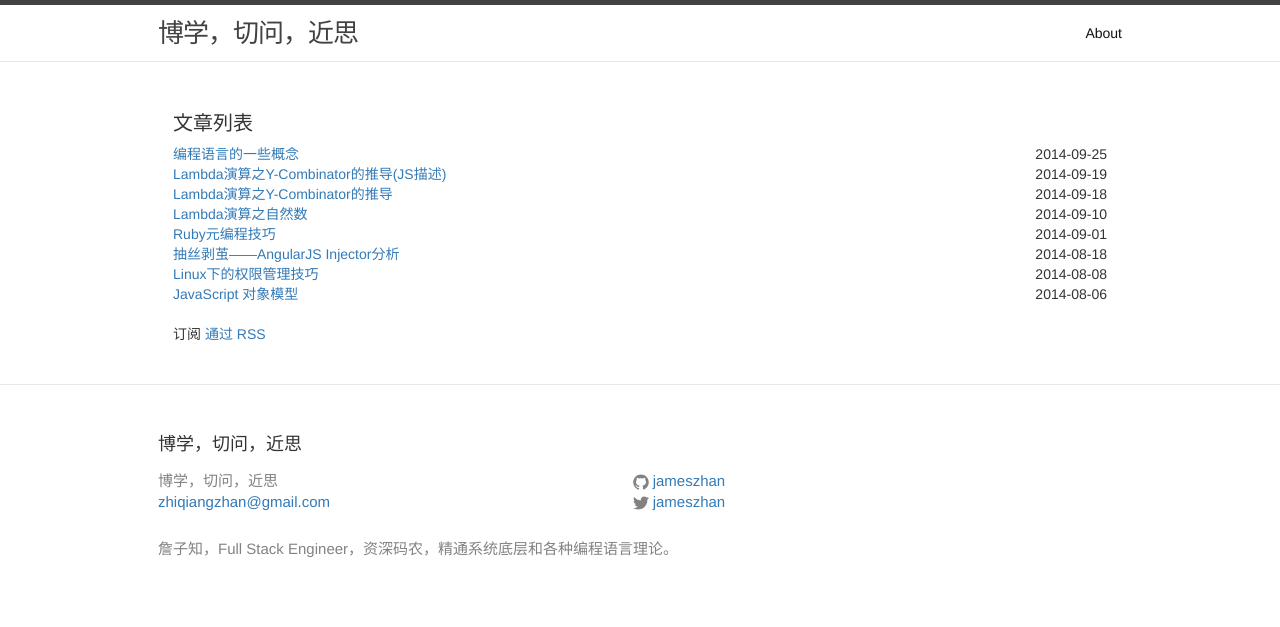
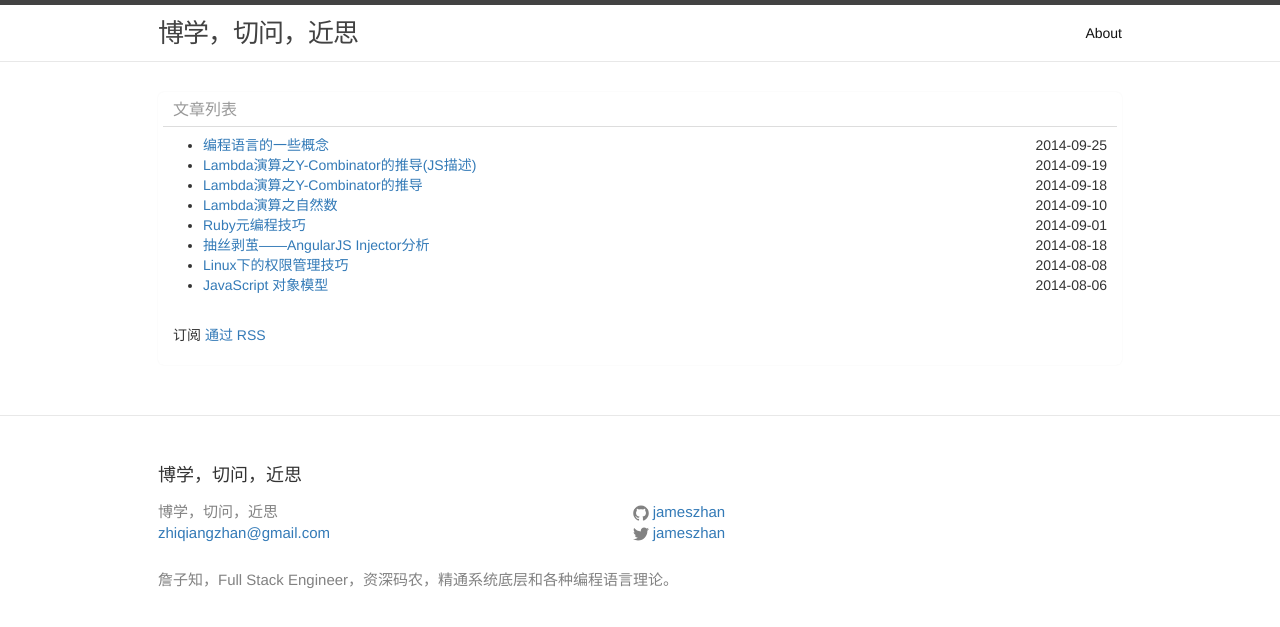
Before and after one commit to jameszhan/blogs, a Jekyll site: the page built from index.html, in a window 1280 px wide. Shown: the top 627 px of the page. Built offline with Jekyll 4.4.1, drawn with Linux system fonts in a browser that asks for light colours; nearby versions of some CDN libraries; Markdown is read by kramdown in place of the engine named in the settings.

Commit message:
new layout.

```diff
--- a/_sass/_layout.scss
+++ b/_sass/_layout.scss
@@ -156,6 +156,28 @@
     }
 }
 
+.box {
+  background-color: #fff;
+  padding:10px;
+  margin: 0 0 20px 0; /* negative indent the amount of the padding to maintain the grid system */
+  -webkit-border-radius: 6px;
+  -moz-border-radius: 6px;
+  border-radius: 6px;
+  -webkit-box-shadow: 0 0px 2px rgba(0,0,0,.05);
+  -moz-box-shadow: 0 0px 2px rgba(0,0,0,.1);
+  box-shadow: 0 0px 2px rgba(0,0,0,.05);
+  h2.title {
+    font-size: 16px;
+    font-family: 'kaiti';
+    margin:0 -10px; padding:0 10px; margin-bottom:8px;
+    color:#999; line-height:100%;
+    border-bottom:1px solid #ddd; padding-bottom:8px;
+  }
+  &.box_gray {
+    background-color: #F5F5F5;
+    padding: 0;
+  }
+}
 
 
 /**
--- a/index.html
+++ b/index.html
@@ -2,20 +2,17 @@
 layout: default
 ---
 
-<div class="home container-fluid">
+<div class="box container-fluid">
+  <h2 class="title">文章列表</h2>
 
-  <h2 class="page-heading">文章列表</h2>
-
-  <div class="row">
+  <ul>
     {% for post in site.posts %}
-      <div class="col-md-8">
+      <li>
           <a href="{{ post.url | prepend: site.baseurl }}">{{ post.title }}</a>
-      </div>
-      <div class="col-md-4">
           <span class="pull-right">{{ post.date | date: "%Y-%m-%d" }}</span>
-      </div>
+      </li>
     {% endfor %}
-  </div>
+  </ul>
 
   <br />
   <p class="rss-subscribe">订阅 <a href="{{ "/feed.xml" | prepend: site.baseurl }}">通过 RSS</a></p>
```
